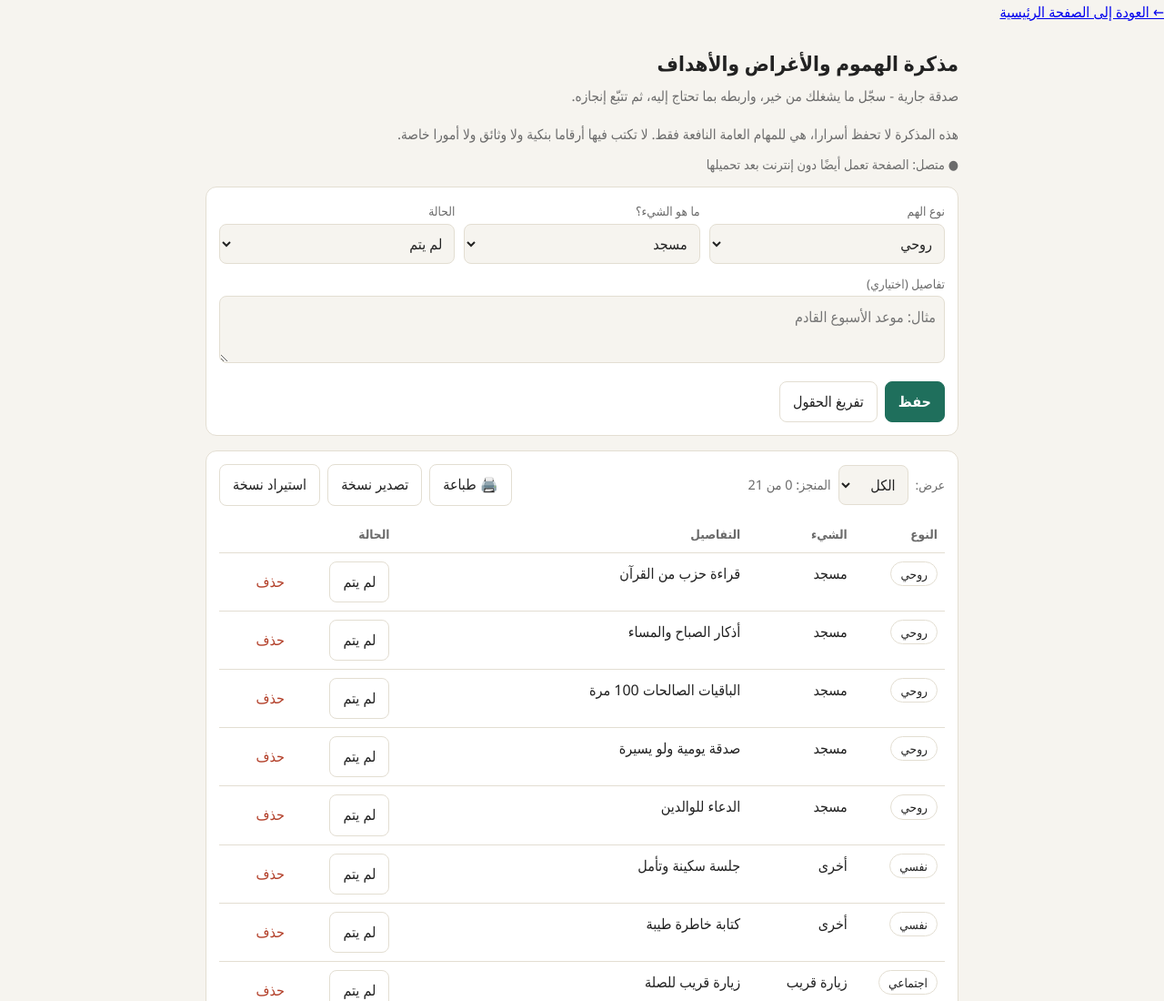
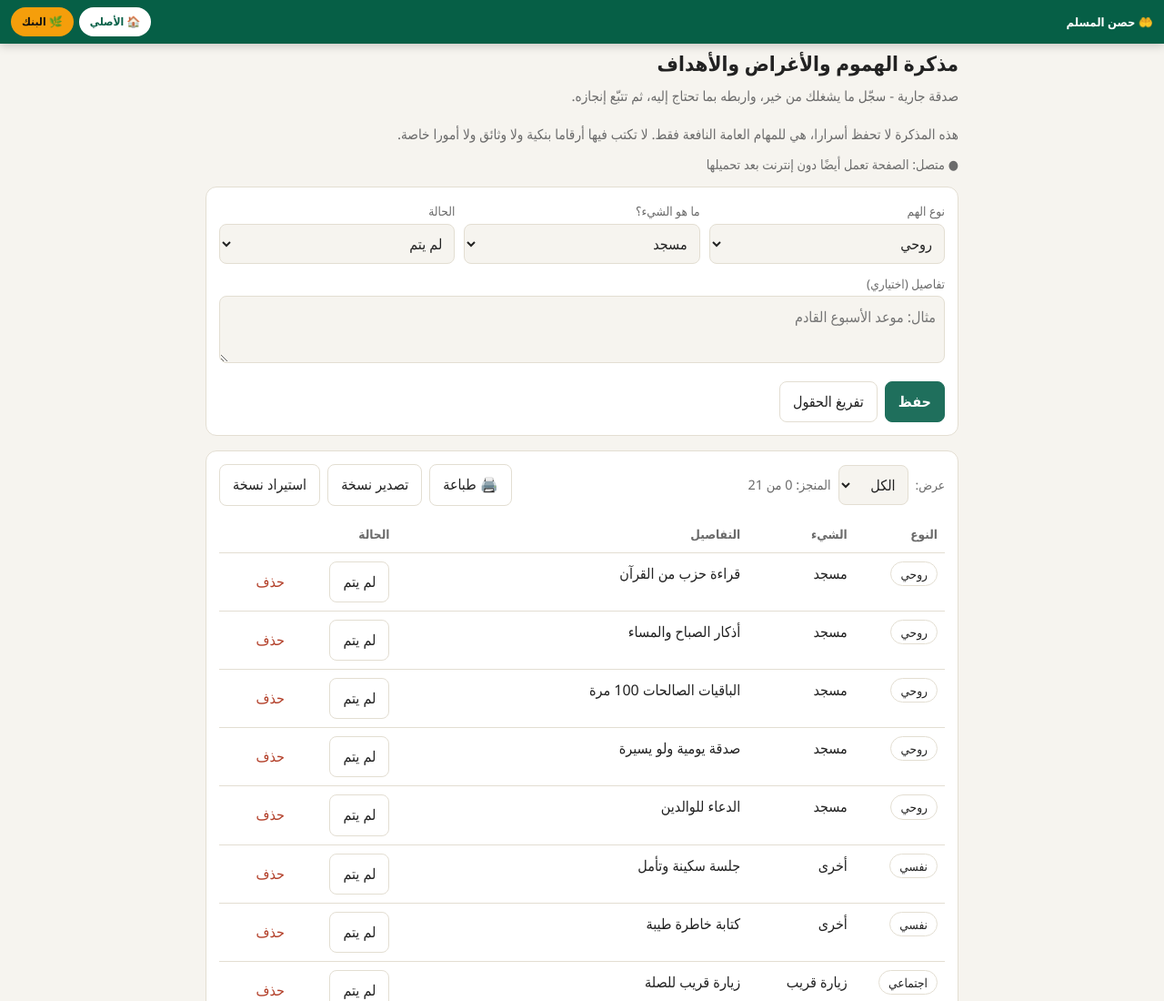
Before and after one commit to mashaallahtarbeyya-cpu/Modakira, a plain HTML site: page index.html in a window 1280 px wide. Shown: the top 1100 px of the page at 91% size. Drawn offline with Linux system fonts and the light colour scheme.

Commit message:
Update index.html

```diff
--- a/index.html
+++ b/index.html
@@ -44,6 +44,13 @@ tr.done .note{text-decoration:line-through;opacity:.7}
         ← العودة إلى الصفحة الرئيسية
       </a>
 <body>
+ <div style="position:fixed;top:0;right:0;left:0;z-index:100;background:#065f46;color:#fff;padding:8px 12px;display:flex;justify-content:space-between;align-items:center;gap:8px;box-shadow:0 2px 10px rgba(0,0,0,.2)">
+  <b style="font-size:13px">🤲 حصن المسلم</b>
+  <div style="display:flex;gap:6px">
+    <a href="https://mashaallahtarbeyya-cpu.github.io/aitlahcen/" style="background:#fff;color:#065f46;text-decoration:none;padding:6px 12px;border-radius:20px;font-size:12px;font-weight:900">🏠 الأصلي</a>
+    <a href="https://aitlahcenelhassan983-stack.github.io/bank.mashallah/" style="background:#f59e0b;color:#111;text-decoration:none;padding:6px 12px;border-radius:20px;font-size:12px;font-weight:900">🌿 البنك</a>
+  </div>
+</div>
 <main>
 <h1>مذكرة الهموم والأغراض والأهداف</h1>
 <p class="sub">صدقة جارية - سجّل ما يشغلك من خير، واربطه بما تحتاج إليه، ثم تتبّع إنجازه.</p>
```
